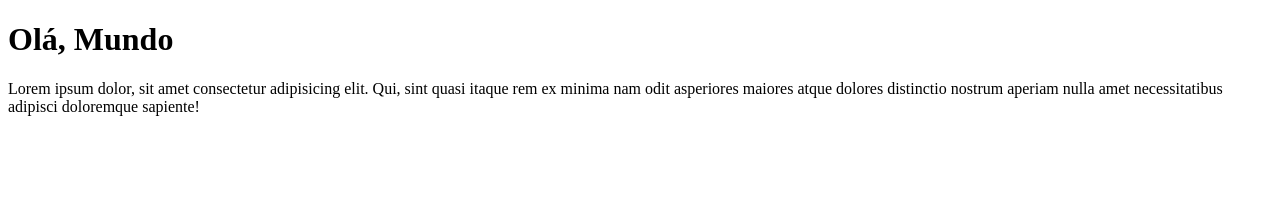
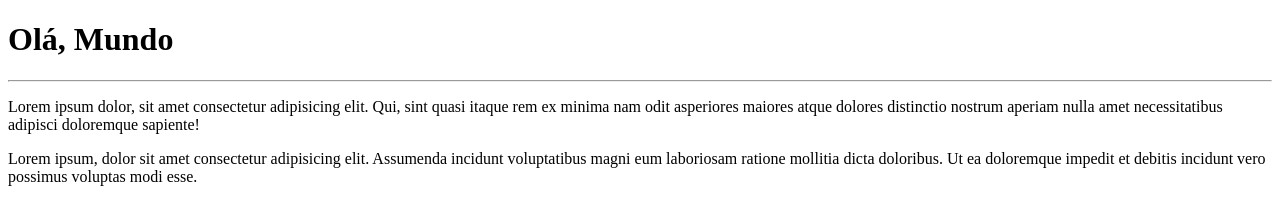
Before and after one commit to willqos15/Ola-mundo, a plain HTML site: page site exemplo/index.html in a window 1280 px wide. Drawn offline with Linux system fonts and the light colour scheme.

Commit message:
Adicionar paragráfo

```diff
--- a/site exemplo/index.html
+++ b/site exemplo/index.html
@@ -7,6 +7,8 @@
 </head>
 <body>
     <h1>Olá, Mundo</h1>
+    <hr>
     <p>Lorem ipsum dolor, sit amet consectetur adipisicing elit. Qui, sint quasi itaque rem ex minima nam odit asperiores maiores atque dolores distinctio nostrum aperiam nulla amet necessitatibus adipisci doloremque sapiente!</p>
+    <p>Lorem ipsum, dolor sit amet consectetur adipisicing elit. Assumenda incidunt voluptatibus magni eum laboriosam ratione mollitia dicta doloribus. Ut ea doloremque impedit et debitis incidunt vero possimus voluptas modi esse.</p>
 </body>
 </html>
```
